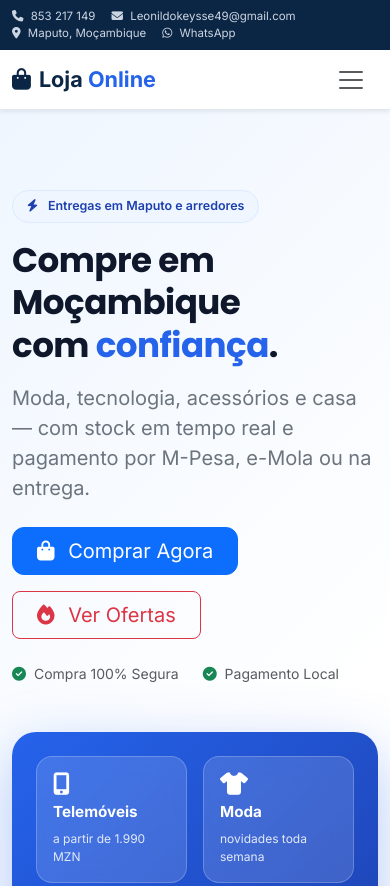
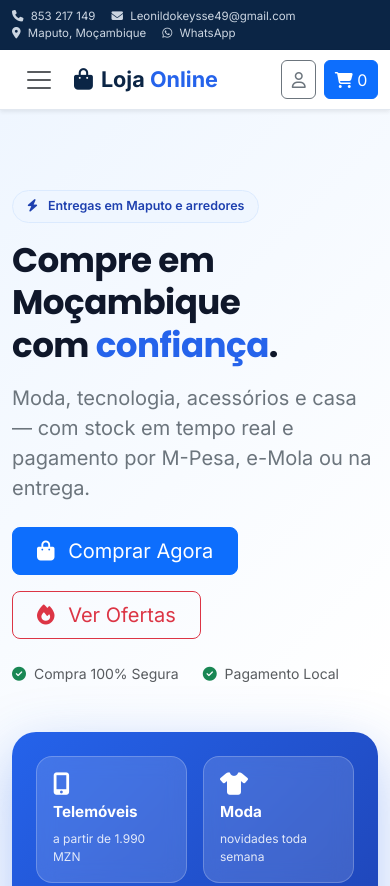
Before and after one commit to leonildokeysse49-creator/loja-online-moz, a plain HTML site: page index.html in a window 390 px wide. Shown: the top 886 px of the page. Drawn offline with nearby package versions, Linux system fonts and the light colour scheme; no server answers.

Commit message:
Add files via upload

```diff
--- a/index.html
+++ b/index.html
@@ -13,11 +13,8 @@
   <link href="https://cdn.jsdelivr.net/npm/bootstrap@5.3.3/dist/css/bootstrap.min.css" rel="stylesheet" />
   <link rel="stylesheet" href="https://cdnjs.cloudflare.com/ajax/libs/font-awesome/6.5.1/css/all.min.css" />
   <link rel="stylesheet" href="https://unpkg.com/aos@2.3.1/dist/aos.css" />
-
-  <!-- CSS DA LOJA -->
   <link rel="stylesheet" href="assets/css/style.css" />
   <link rel="stylesheet" href="assets/css/loja.css" />
-  <link rel="stylesheet" href="assets/css/formularios.css" /> <!-- ADICIONADO PARA INPUTS PRO -->
 </head>
 <body>
 
@@ -37,14 +34,30 @@
 
   <!-- NAVBAR -->
   <nav class="navbar navbar-expand-lg navbar-light bg-white shadow-sm sticky-top main-navbar">
-    <div class="container">
-      <a class="navbar-brand fw-bolder d-flex align-items-center gap-2" href="index.html">
+    <div class="container position-relative">
+
+      <!-- BOTÃO MENU (TELEMÓVEL) -->
+      <button class="navbar-toggler border-0 order-first me-2" type="button" data-bs-toggle="collapse" data-bs-target="#menuPrincipal">
+        <span class="navbar-toggler-icon"></span>
+      </button>
+
+      <a class="navbar-brand fw-bolder d-flex align-items-center gap-2 me-auto" href="index.html">
         <span class="brand-mark"><i class="fa-solid fa-bag-shopping"></i></span>
         <span>Loja <span class="text-primary">Online</span></span>
       </a>
-      <button class="navbar-toggler border-0" type="button" data-bs-toggle="collapse" data-bs-target="#menuPrincipal">
-        <span class="navbar-toggler-icon"></span>
-      </button>
+
+      <!-- BOTÕES DE AÇÃO (SEMPRE VISÍVEIS NO TELEMÓVEL) -->
+      <div class="d-flex align-items-center gap-2 d-lg-none">
+        <a href="conta/login.html" class="btn btn-outline-secondary btn-icon" style="padding: 0.4rem 0.6rem;">
+          <i class="fa-regular fa-user"></i>
+        </a>
+        <a href="carrinho.html" class="btn btn-primary btn-icon position-relative" style="padding: 0.4rem 0.6rem;">
+          <i class="fa-solid fa-cart-shopping"></i>
+          <span class="cart-badge" id="carrinho-badge">0</span>
+        </a>
+      </div>
+
+      <!-- CONTEÚDO DO MENU -->
       <div class="collapse navbar-collapse" id="menuPrincipal">
         <ul class="navbar-nav me-auto mb-2 mb-lg-0 ms-lg-4">
           <li class="nav-item"><a class="nav-link active" href="index.html">Início</a></li>
@@ -54,7 +67,6 @@
           <li class="nav-item"><a class="nav-link" href="contacto.html">Contacto</a></li>
         </ul>
 
-        <!-- BARRA DE PESQUISA CORRIGIDA -->
         <form class="d-flex flex-grow-1 mx-lg-4 my-2 my-lg-0" style="max-width: 350px;" role="search" action="pesquisa.html" method="get">
           <div class="input-group">
             <span class="input-group-text bg-white border-end-0"><i class="fa-solid fa-magnifying-glass text-muted"></i></span>
@@ -62,18 +74,17 @@
           </div>
         </form>
 
-        <div class="d-flex align-items-center gap-2">
-          <!-- ÁREA DINÂMICA DE LOGIN -->
+        <!-- BOTÕES DE AÇÃO (NO COMPUTADOR) -->
+        <div class="d-none d-lg-flex align-items-center gap-2">
           <div id="navbar-user-area" class="d-flex align-items-center">
             <a href="conta/login.html" class="btn btn-outline-secondary btn-icon">
               <i class="fa-regular fa-user"></i> <span class="d-none d-lg-inline ms-1">Entrar</span>
             </a>
           </div>
-
-          <a href="acompanhar-encomenda.html" class="btn btn-outline-secondary btn-icon d-none d-lg-inline-flex"><i class="fa-solid fa-truck-fast"></i></a>
+          <a href="acompanhar-encomenda.html" class="btn btn-outline-secondary btn-icon"><i class="fa-solid fa-truck-fast"></i></a>
           <a href="carrinho.html" class="btn btn-primary btn-icon position-relative">
             <i class="fa-solid fa-cart-shopping"></i>
-            <span class="cart-badge" id="carrinho-badge">0</span>
+            <span class="cart-badge" id="carrinho-badge-desk">0</span>
           </a>
         </div>
       </div>
```
